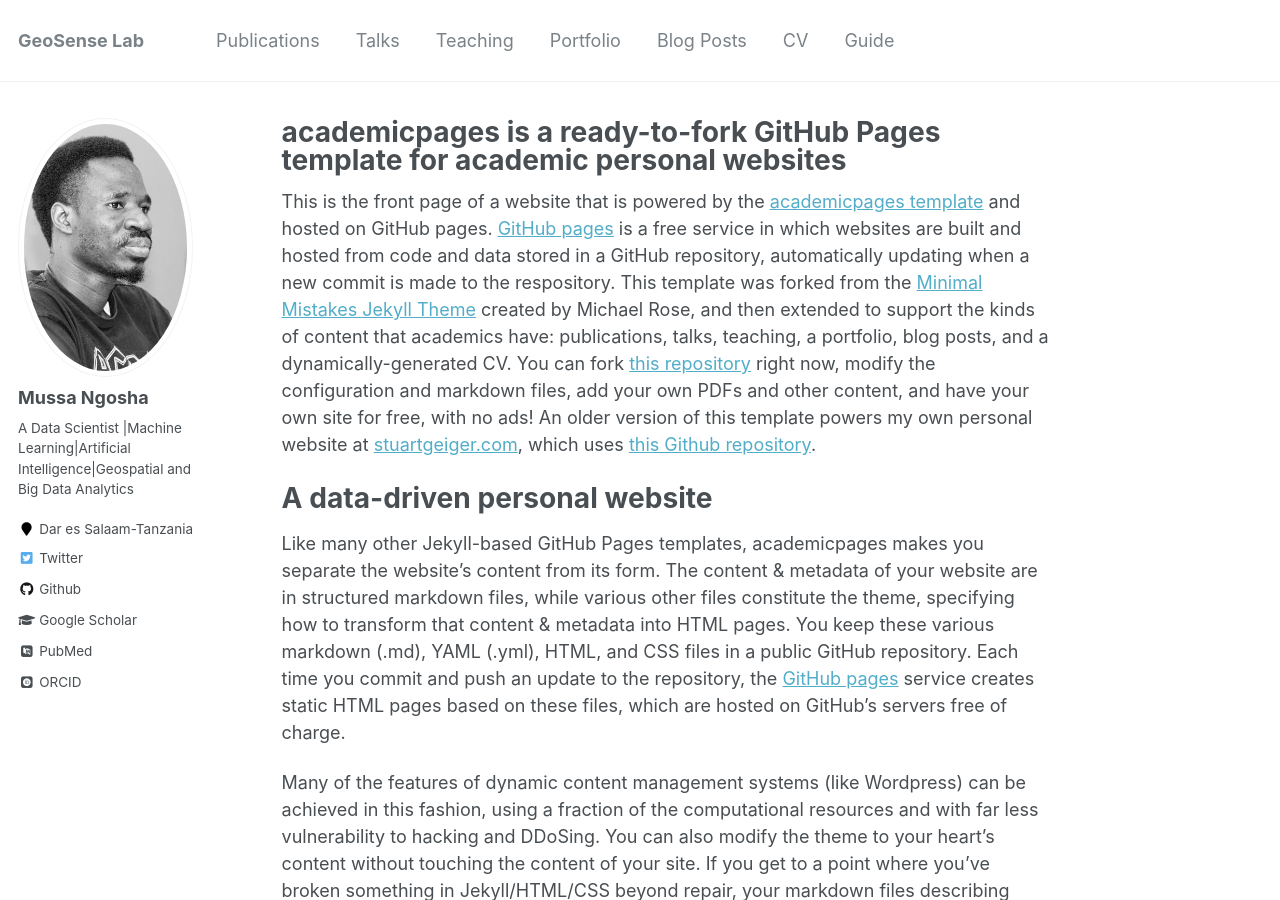
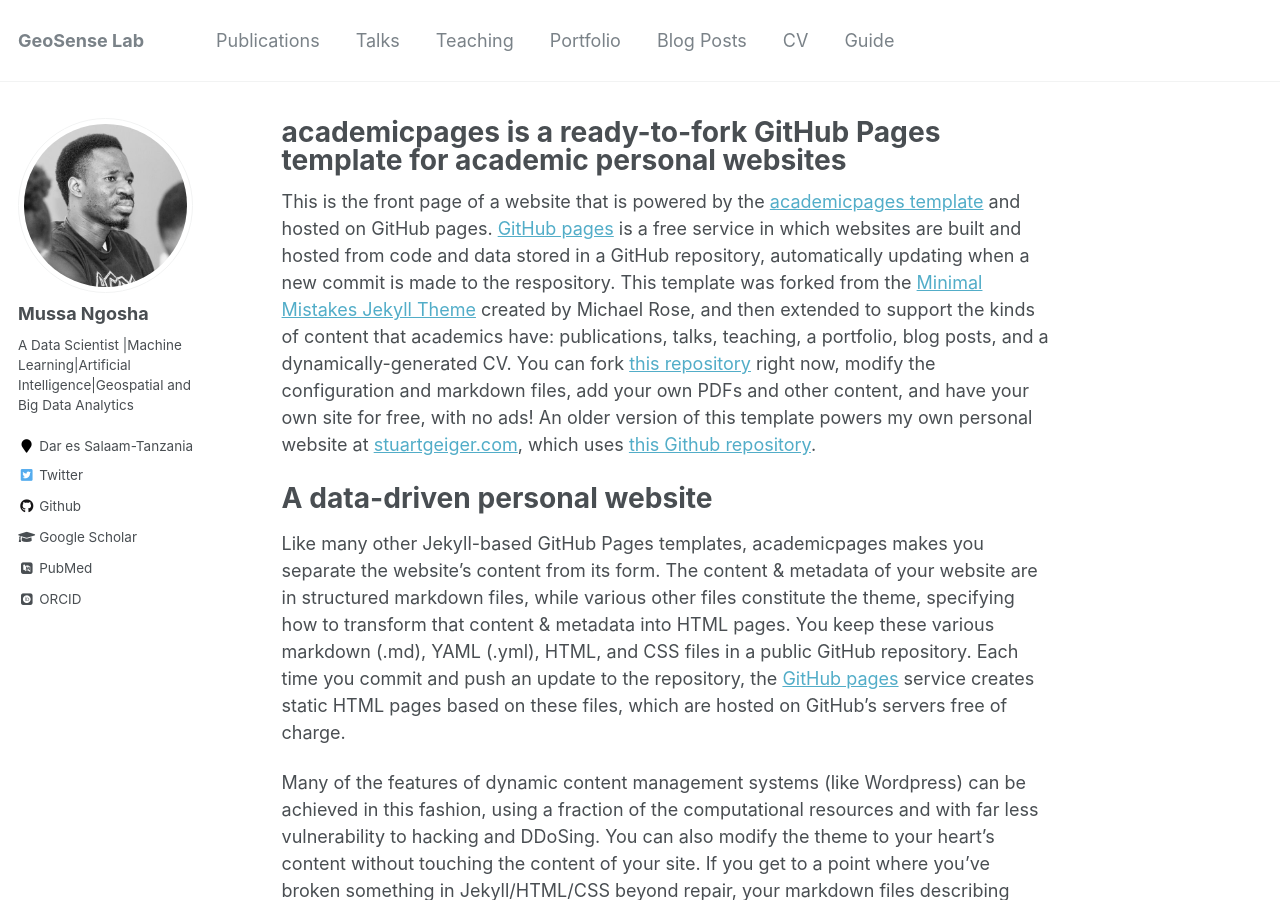
Before and after one commit to NgoshaJr/ngoshajr.github.io, a Jekyll site: the page built from _pages/about.md, in a window 1280 px wide and 900 px high. Built offline with Jekyll 4.4.1, drawn with Linux system fonts in a browser that asks for light colours; some web fonts are replaced.

Commit message:
Update _config.yml
Updated

```diff
--- a/_config.yml
+++ b/_config.yml
@@ -81,7 +81,7 @@ analytics:
 # Site Author
 author:
   name             : "Mussa Ngosha"
-  avatar           : "ngosha.jpg"
+  avatar           : "ngosha2.jpg"
   bio              : "A Data Scientist |Machine Learning|Artificial Intelligence|Geospatial and Big Data Analytics"
   location         : "Dar es Salaam-Tanzania"
   employer         :
```
